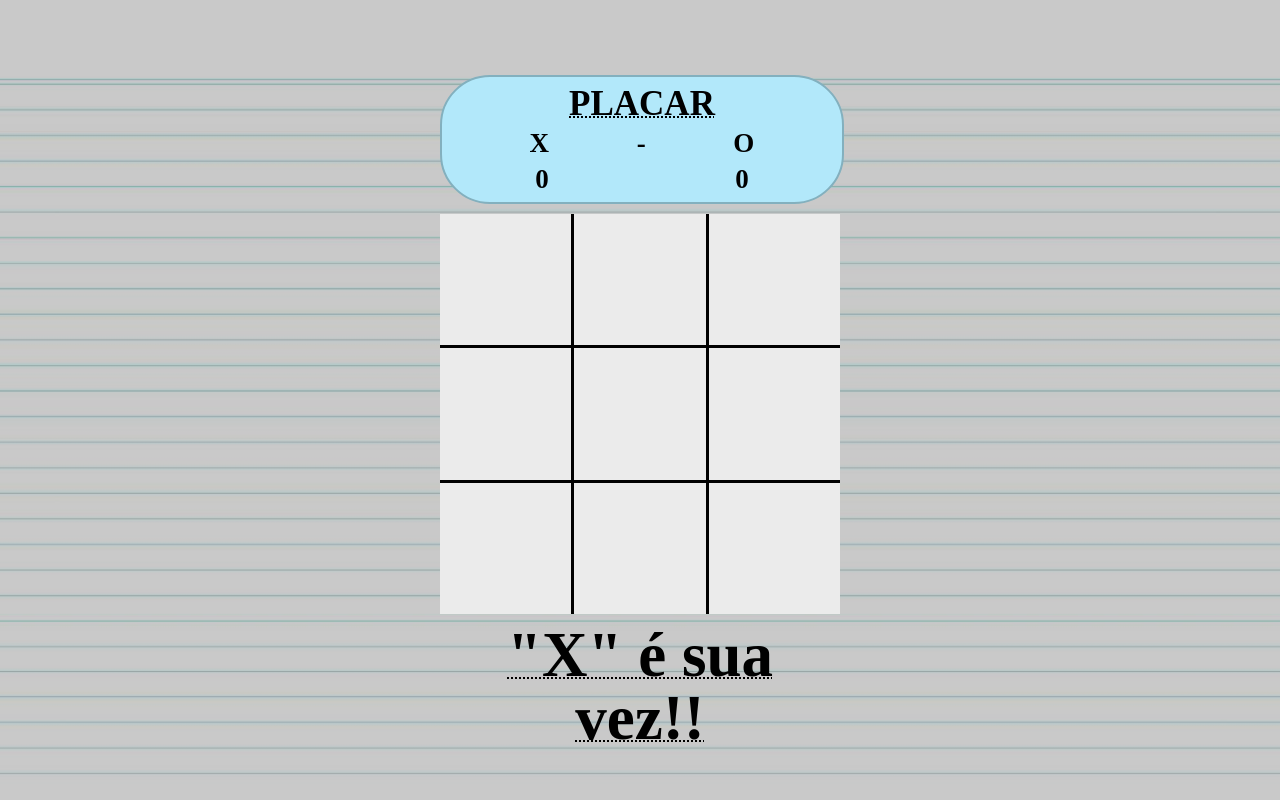
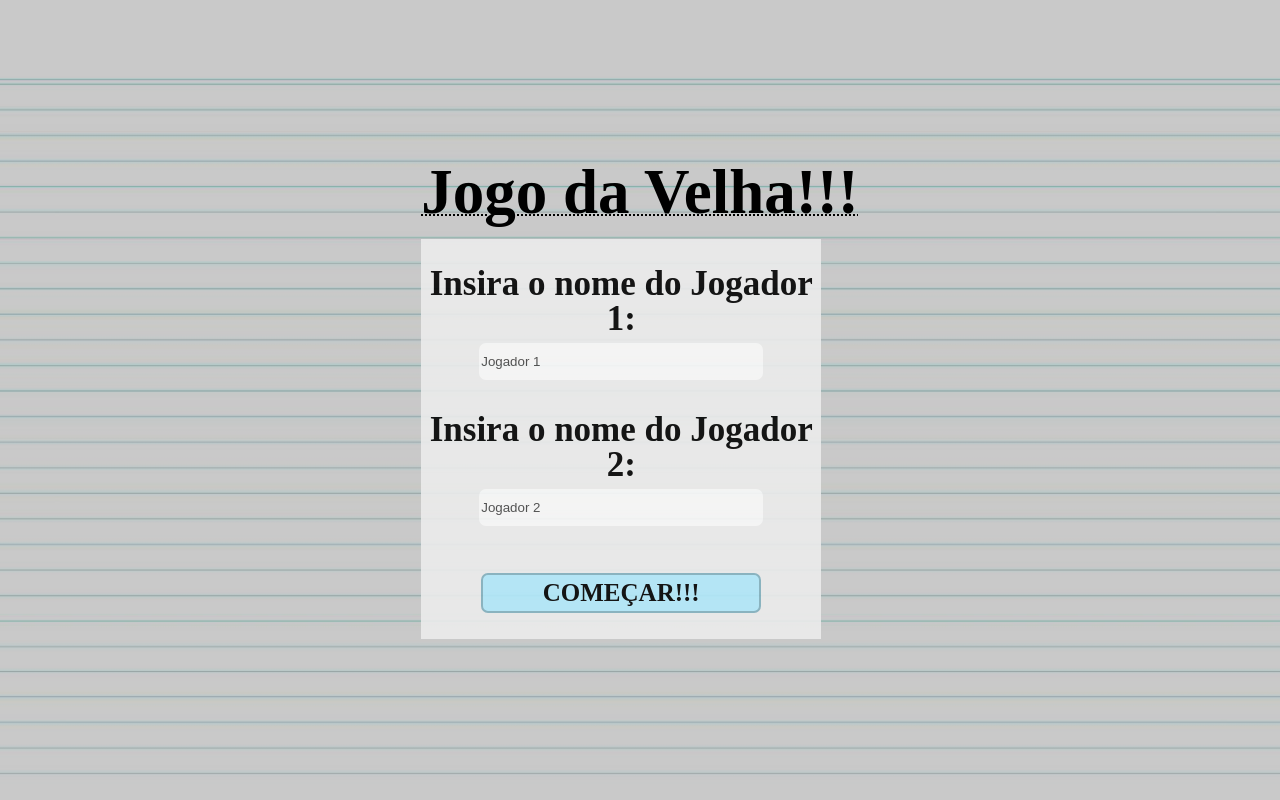
Before and after one commit to gabriel-victor933/projeto_jogodavelha, a plain HTML site: page index.html in a window 1280 px wide. Drawn offline with Linux system fonts and the light colour scheme; a web font is replaced by a local one.

Commit message:
menu inicial com opção de inserir nomes, transição animada com CSS

```diff
--- a/css/style.css
+++ b/css/style.css
@@ -18,6 +18,8 @@ body {
 main {
     width: 400px;
     height: 650px;
+    backface-visibility: hidden;
+    transform-style: preserve-3d;
 
 }
 
@@ -33,7 +35,7 @@ main {
     margin-bottom: 10px;
     font-family: "Moon dance", "sans serif";
     font-weight: 900;
-    font-size: 27px;
+    font-size: 30px;
 
 }
 
@@ -50,8 +52,6 @@ main {
     text-decoration-style: dotted;
     text-decoration-thickness: 2px;
 }
-
-
 
 
 .tabela {
@@ -106,3 +106,114 @@ main {
     text-decoration-thickness: 2px;
 
 }
+
+
+@keyframes animacao1 {
+
+    0% {}
+
+    50% {}
+
+    100% {
+        opacity: 0;
+        transform: rotate3d(0, 1, 0, 90deg);
+    }
+
+}
+
+@keyframes animacao2 {
+
+    0% {
+        transform: rotate3d(0, 1, 0, 90deg);
+        opacity: 0.2;
+    }
+
+    50% {}
+
+    100% {
+        transform: rotate3d(0, 1, 0, 0deg);
+        opacity: 0.9;
+    }
+
+
+}
+
+
+.inicial {
+    font-family: "Moon dance", "sans serif";
+    backface-visibility: hidden;
+    transform-style: preserve-3d;
+
+
+}
+
+.inicial h3 {
+    font-weight: 900;
+    font-size: 63px;
+    text-align: center;
+    text-decoration: underline;
+    text-decoration-style: dotted;
+    text-decoration-thickness: 2px;
+    margin-bottom: 15px;
+}
+
+.formu {
+    width: 400px;
+    height: 400px;
+    background-color: rgb(235, 235, 235);
+    text-align: center;
+    display: flex;
+    flex-direction: column;
+    justify-content: center;
+    align-items: center;
+    opacity: 0.9;
+}
+
+label {
+
+    font-weight: 700;
+    font-size: 35px;
+    margin-bottom: 7px;
+
+
+}
+
+.formu input {
+    border: none;
+    width: 70%;
+    height: 35px;
+    border-radius: 7px;
+    opacity: 0.7;
+}
+
+.formu input:hover {
+    background-color: white;
+    opacity: 1;
+}
+
+.formu input:last-child {
+    background-color: rgb(178, 232, 250);
+    height: 40px;
+    font-family: "Moon dance", "sans serif";
+    font-size: 25px;
+    font-weight: 700;
+    border: solid 2px rgb(131, 176, 190);
+    text-align: center center;
+    margin-top: 15px;
+    opacity: 1;
+
+}
+
+
+
+.anim {
+    animation-name: animacao1;
+    animation-duration: 1.5s;
+}
+
+.anim2 {
+    transform: rotate3d(0, 1, 0, 0deg);
+    animation-name: animacao2;
+    animation-duration: 1.2s;
+
+}
--- a/index.html
+++ b/index.html
@@ -21,13 +21,13 @@
 
 <body>
     <div class="container">
-        <main>
+        <main style="display:none">
             <div class="placar">
                 <h1>PLACAR</h1>
                 <div>
-                    <div>X</div>
+                    <div id="nomej1">X</div>
                     <div>-</div>
-                    <div>O</div>
+                    <div id="nomej2">O</div>
                 </div>
                 <div>
                     <div id="pontosx">0</div>
@@ -49,12 +49,35 @@
             </div>
 
             <div class="info">
-                <p>"X" é sua vez!!</p>
+                <p></p>
             </div>
         </main>
+
+
+        <!-- menu inicial do jogo-->
+
+        <div class="inicial">
+            <h3>Jogo da Velha!!!</h3>
+            <div class="formu">
+                <label for="Njogador1">Insira o nome do Jogador 1:</label>
+                <input type="text" value="Jogador 1" max=20 id="Njogador1" />
+                <br>
+                <br>
+                <label for="Njogador2">Insira o nome do Jogador 2:</label>
+                <input type=" text" value="Jogador 2" max="20" id="Njogador2" />
+                <br>
+                <br>
+                <input type="submit" value="COMEÇAR!!!" class="enviar" onclick="mudarPagina();" />
+            </div>
+        </div>
+
+
+
+
+
     </div>
 
-    <script src="./script.js"></script>
+    <script src=" ./script.js"></script>
 </body>
 
 </html>
--- a/script.js
+++ b/script.js
@@ -8,6 +8,10 @@ let placary = document.querySelector("#pontosy");
 let pontosx = 0;
 let pontosy = 0;
 
+let jogador1 = "Jogador 1";
+let jogador2 = "Jogador 2";
+
+info.innerHTML = jogador1 + " é sua vez!!";
 
 
 
@@ -90,11 +94,11 @@ function alterarTabela(num, Njogada) {
     if (Njogada % 2 == 0) {
         //X
         document.getElementById(num).innerHTML = "X";
-        info.innerHTML = '"O" é sua vez!!'
+        info.innerHTML = jogador2 + ' é sua vez!!';
     } else {
         //O
         document.getElementById(num).innerHTML = "O";
-        info.innerHTML = '"X" é sua vez!!'
+        info.innerHTML = jogador1 + " é sua vez!!";
     }
 }
 
@@ -129,10 +133,10 @@ function jogadorVenceu() {
 
     if (Njogada % 2 == 0) {
         //X
-        info.innerHTML = '"X" é o vencedor!!';
+        info.innerHTML = jogador1 + ' é o vencedor!!';
     } else {
         //O
-        info.innerHTML = '"O" é o vencedor!!';
+        info.innerHTML = jogador2 + ' é o vencedor!!';
     }
 
 }
@@ -161,11 +165,35 @@ function limparJogo() {
     if (limitejogada == 9) {
         Njogada = 1;
         limitejogada = 10;
-        info.innerHTML = '"O" é sua vez!!';
+        info.innerHTML = jogador2 + ' é sua vez!!';
     } else {
         Njogada = 0;
         limitejogada = 9;
-        info.innerHTML = '"X" é sua vez!!';
+        info.innerHTML = jogador1 + " é sua vez!!";
     }
 
 }
+
+
+function mudarPagina() {
+    jogador1 = document.getElementById("Njogador1").value;
+    jogador2 = document.getElementById("Njogador2").value;
+
+
+    let menu = document.querySelector(".inicial");
+
+    console.log(menu)
+
+    menu.classList.add("anim");
+
+    setTimeout(function () {
+        menu.style.display = "none";
+        document.querySelector("main").style.display = "block"
+        document.querySelector("main").classList.add("anim2")
+    }, 1300);
+
+    //alterar placar e primeira info
+    info.innerHTML = `${jogador1} é a sua vez!!`;
+    document.querySelector("#nomej1").innerHTML = jogador1;
+    document.querySelector("#nomej2").innerHTML = jogador2;
+}
```
